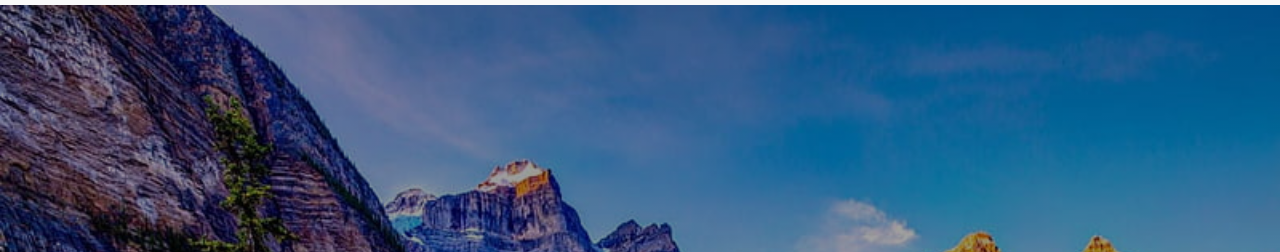
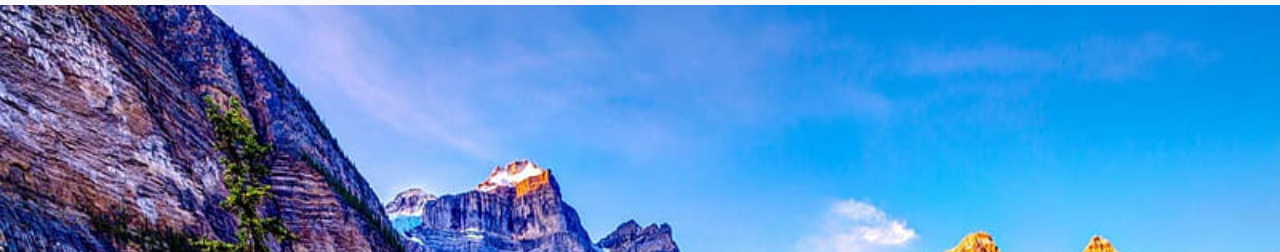
Before and after one commit to sameerlama5/travel-and-tour, a plain HTML site: page index.html in a window 1280 px wide. Shown: the part 80-332 px from the top of the page. Drawn offline with nearby package versions, Linux system fonts and the light colour scheme.

Commit message:
again changed

```diff
--- a/travel.css
+++ b/travel.css
@@ -47,7 +47,7 @@
 .home {
     width: 100%;
     height: 100vh;
-    background-image: linear-gradient(rgba(0,0,0,0.4),rgba(0,0,0,0.3)), url(heroimage.jpg);
+    background-image:  url(heroimage.jpg);
     background-repeat: no-repeat;
     background-size: cover;
 }
```
